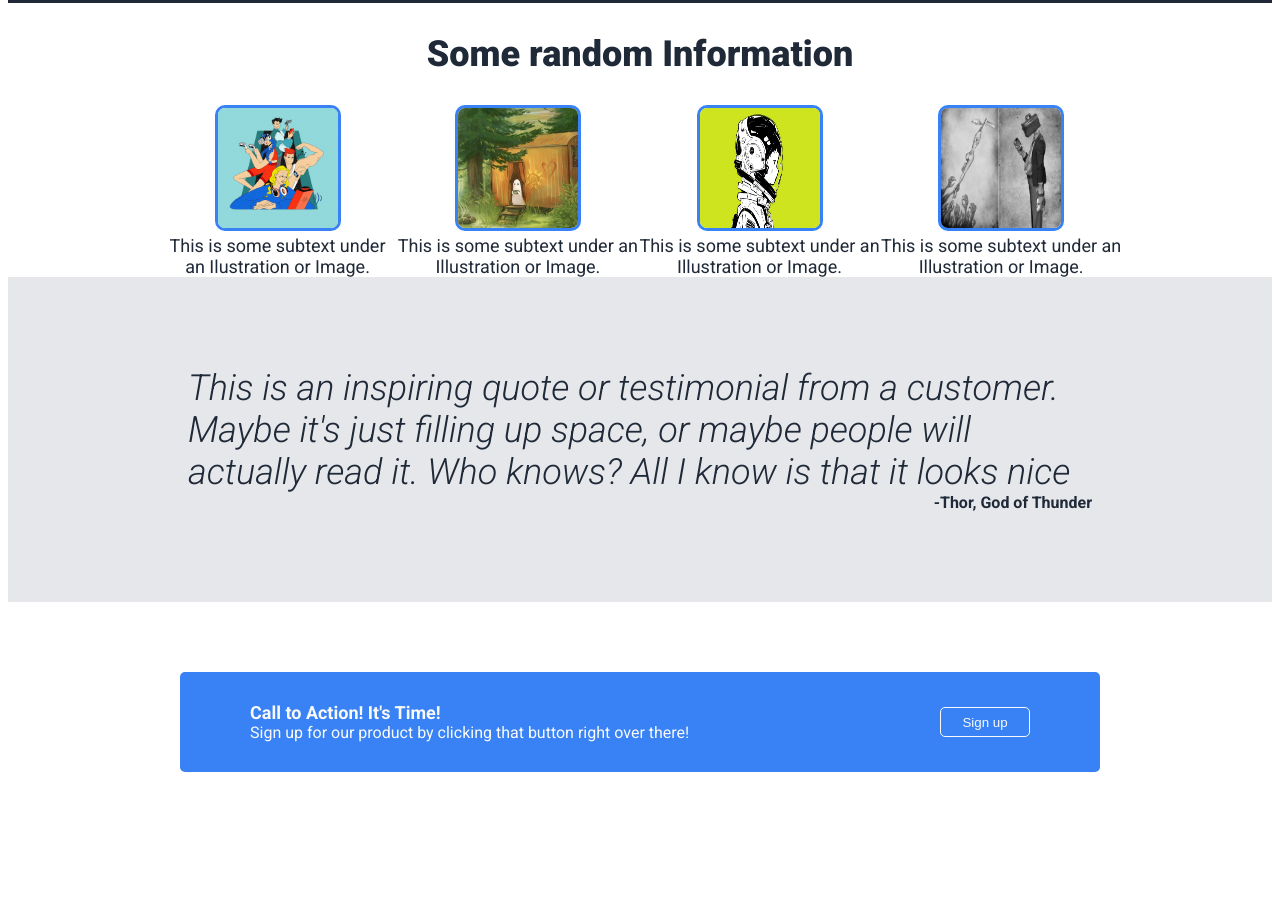
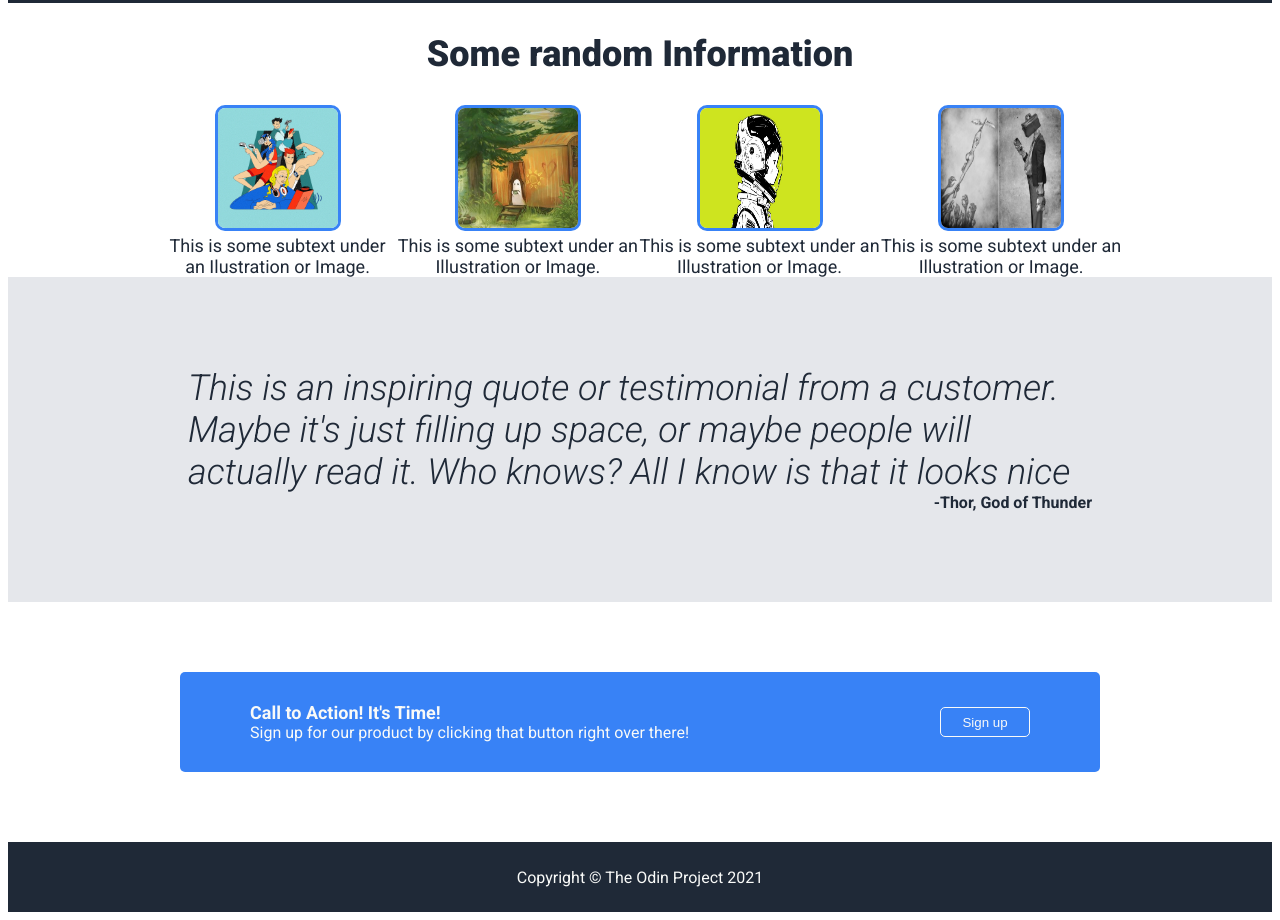
Before and after one commit to Lefasto/landingpage, a plain HTML site: page index.html in a window 1280 px wide. Shown: the part 456-1376 px from the top of the page. Before the commit the page ends 1298 px from the top, so only its background shows below. Drawn offline with Linux system fonts and the light colour scheme.

Commit message:
finished landingpage

```diff
--- a/index.html
+++ b/index.html
@@ -64,5 +64,8 @@
         </div>
         <button id="call-btn">Sign up</button>
     </div>
+<div id="footer">
+    <div id="footer-links">Copyright &copy The Odin Project 2021</div>
+</div>
 </body>
 </html>
--- a/styles.css
+++ b/styles.css
@@ -145,3 +145,13 @@ li {
     background: #3882F6;
     color: #F9FAF8;
 }
+
+#footer {
+    display: flex;
+    justify-content: center;
+    align-items: center;
+    text-align: center;
+    background: #1F2937;
+    color: #F9FAF8;
+    height: 70px;
+}
```
